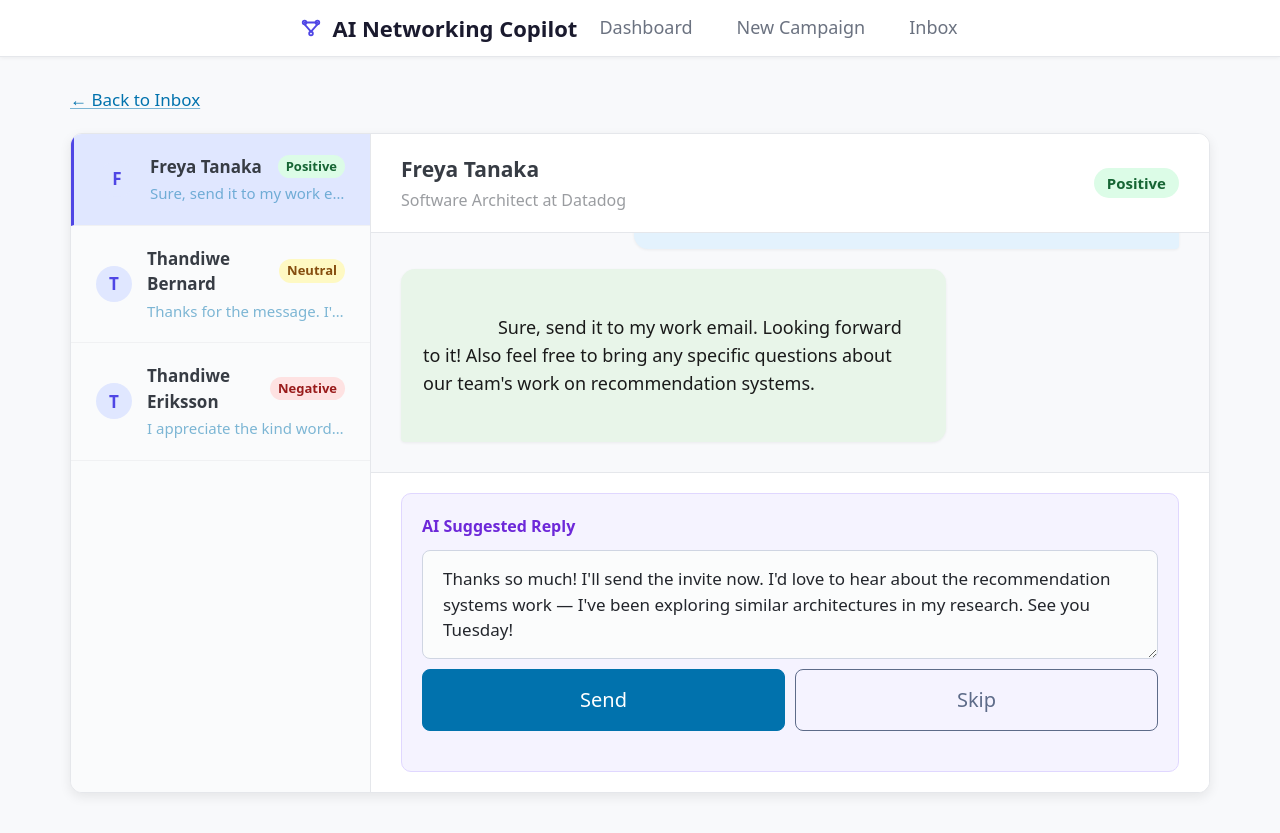
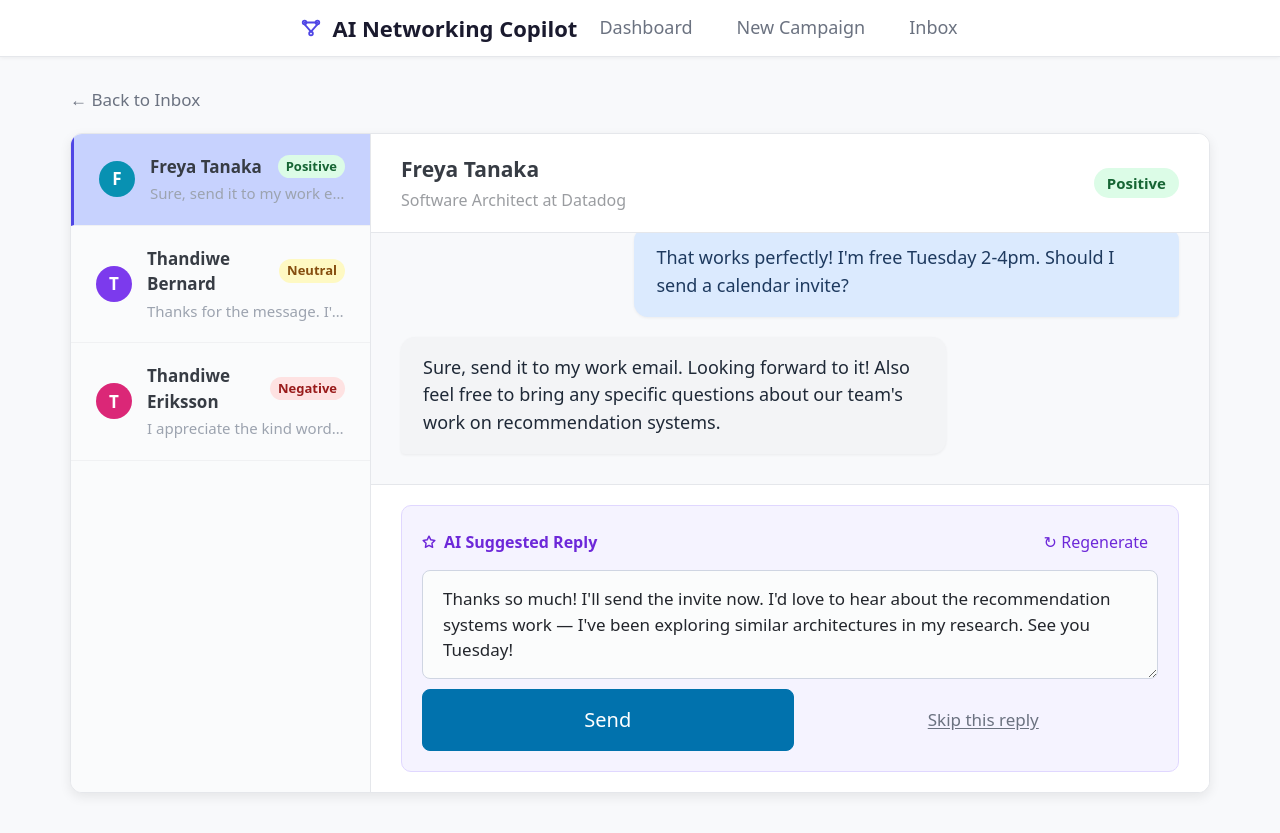
Before and after one commit to AaravChadha/ai_networking_copilot, a FastAPI app: page /goals/1/inbox/1 in a window 1280 px wide. Run offline with FastAPI, Linux system fonts and the light colour scheme; data comes from the database, SQL or seed files in the repository; some libraries are stand-ins or nearby versions.

Commit message:
polish chat — gray inbound bubbles, AI spark icon, regenerate button, deterministic avatars

```diff
--- a/app/templates/chat.html
+++ b/app/templates/chat.html
@@ -34,20 +34,19 @@
         background: #f0f4ff;
     }
     .chat-sidebar a.active-thread {
-        background: #e0e7ff;
+        background: #c7d2fe;
         border-left: 3px solid #4f46e5;
     }
     .sidebar-avatar {
         width: 36px;
         height: 36px;
         border-radius: 50%;
-        background: #e0e7ff;
-        color: #4f46e5;
         display: flex;
         align-items: center;
         justify-content: center;
         font-weight: 700;
         font-size: 0.85rem;
+        color: #fff;
         flex-shrink: 0;
     }
     .chat-panel {
@@ -90,17 +89,18 @@
         line-height: 1.55;
         white-space: pre-wrap;
         box-shadow: 0 1px 3px rgba(0,0,0,0.06);
+        word-wrap: break-word;
     }
     .bubble-them {
         align-self: flex-start;
-        background: #e8f5e9;
-        color: #1a1a1a;
+        background: #f3f4f6;
+        color: #1f2937;
         border-bottom-left-radius: 4px;
     }
     .bubble-you {
         align-self: flex-end;
-        background: #e3f2fd;
-        color: #1a1a1a;
+        background: #dbeafe;
+        color: #1e3a5f;
         border-bottom-right-radius: 4px;
     }
     .chat-footer {
@@ -115,17 +115,39 @@
         border-radius: 10px;
         padding: 1rem;
     }
+    .ai-suggestion-header {
+        display: flex;
+        align-items: center;
+        justify-content: space-between;
+        margin-bottom: 0.6rem;
+    }
     .ai-suggestion-label {
+        display: flex;
+        align-items: center;
+        gap: 0.4rem;
         font-size: 0.8rem;
         font-weight: 600;
         color: #6d28d9;
-        margin-bottom: 0.6rem;
     }
     .ai-suggestion textarea {
         font-size: 0.85rem;
         margin-bottom: 0.5rem;
         border-radius: 8px;
     }
+    .regen-btn {
+        background: none;
+        border: none;
+        color: #6d28d9;
+        font-size: 0.8rem;
+        cursor: pointer;
+        padding: 0.2rem 0.5rem;
+        border-radius: 6px;
+        display: flex;
+        align-items: center;
+        gap: 0.3rem;
+        margin: 0 !important;
+    }
+    .regen-btn:hover { background: #ede9fe; }
     .chat-input-row {
         display: flex;
         gap: 0.5rem;
@@ -140,27 +162,40 @@
         margin-bottom: 0;
         white-space: nowrap;
     }
+    .skip-link {
+        background: none;
+        border: none;
+        color: #6b7280;
+        font-size: 0.85rem;
+        cursor: pointer;
+        padding: 0;
+        margin: 0 !important;
+        text-decoration: underline;
+    }
+    .skip-link:hover { color: #374151; }
 </style>
 {% endblock %}
 
 {% block content %}
 <nav style="margin-bottom: 1rem; display: flex; align-items: center; gap: 0.5rem;">
-    <a href="/goals/{{ goal.id }}/inbox" style="font-size: 0.85rem;">&larr; Back to Inbox</a>
+    <a href="/goals/{{ goal.id }}/inbox" style="font-size: 0.85rem; text-decoration: none; color: #6b7280;">&larr; Back to Inbox</a>
 </nav>
 
 <div class="chat-layout">
     {# Sidebar: thread list #}
     <div class="chat-sidebar">
+        {% set avatar_colors = ['#4f46e5', '#0891b2', '#7c3aed', '#db2777', '#ea580c', '#059669', '#2563eb', '#9333ea', '#dc2626', '#ca8a04'] %}
         {% for thread in threads %}
+        {% set name_hash = thread.message.profile.id %}
         <a href="/goals/{{ goal.id }}/inbox/{{ thread.message.id }}"
            class="{{ 'active-thread' if thread.message.id == active_message_id }}">
-            <div class="sidebar-avatar">{{ thread.message.profile.name[0] }}</div>
+            <div class="sidebar-avatar" style="background: {{ avatar_colors[name_hash % 10] }};">{{ thread.message.profile.name[0] }}</div>
             <div style="flex: 1; min-width: 0;">
                 <div style="display: flex; justify-content: space-between; align-items: center; margin-bottom: 0.15rem;">
                     <strong style="font-size: 0.85rem;">{{ thread.message.profile.name }}</strong>
                     <span class="badge badge-{{ thread.sentiment }}" style="font-size: 0.65rem; padding: 0.1rem 0.4rem;">{{ thread.sentiment | capitalize }}</span>
                 </div>
-                <p style="margin: 0; font-size: 0.75rem; opacity: 0.5; overflow: hidden; text-overflow: ellipsis; white-space: nowrap;">
+                <p style="margin: 0; font-size: 0.75rem; color: #9ca3af; overflow: hidden; text-overflow: ellipsis; white-space: nowrap;">
                     {{ thread.last_preview }}
                 </p>
             </div>
@@ -186,15 +221,11 @@
 
         <div class="chat-messages" id="chat-messages">
             {# Original outreach #}
-            <div class="bubble-you chat-bubble">
-                {{ active_thread.message.body }}
-            </div>
+            <div class="bubble-you chat-bubble">{{ active_thread.message.body }}</div>
 
             {# Thread replies #}
             {% for reply in active_thread.replies %}
-            <div class="chat-bubble {{ 'bubble-them' if reply.direction == 'inbound' else 'bubble-you' }}">
-                {{ reply.body }}
-            </div>
+            <div class="chat-bubble {{ 'bubble-them' if reply.direction == 'inbound' else 'bubble-you' }}">{{ reply.body }}</div>
             {% endfor %}
         </div>
 
@@ -202,14 +233,23 @@
         <div class="chat-footer" id="chat-footer">
             {% if active_thread.latest_inbound and active_thread.latest_inbound.follow_up_suggestion and active_thread.latest_inbound.follow_up_status == 'pending' %}
             <div class="ai-suggestion">
-                <div class="ai-suggestion-label">AI Suggested Reply</div>
+                <div class="ai-suggestion-header">
+                    <div class="ai-suggestion-label">
+                        <svg width="14" height="14" viewBox="0 0 24 24" fill="none" stroke="currentColor" stroke-width="2.5" stroke-linecap="round" stroke-linejoin="round"><path d="M12 2L15.09 8.26 22 9.27 17 14.14 18.18 21.02 12 17.77 5.82 21.02 7 14.14 2 9.27 8.91 8.26 12 2z"/></svg>
+                        AI Suggested Reply
+                    </div>
+                    <form method="post" action="/api/replies/{{ active_thread.latest_inbound.id }}/regenerate" style="margin: 0;">
+                        <input type="hidden" name="redirect" value="/goals/{{ goal.id }}/inbox/{{ active_thread.message.id }}">
+                        <button type="submit" class="regen-btn" onclick="this.innerHTML='Regenerating...';">&#8635; Regenerate</button>
+                    </form>
+                </div>
                 <form method="post" action="/api/replies/{{ active_thread.latest_inbound.id }}/follow-up">
                     <input type="hidden" name="redirect" value="/goals/{{ goal.id }}/inbox/{{ active_thread.message.id }}">
                     <textarea name="body" rows="3">{{ active_thread.latest_inbound.follow_up_suggestion }}</textarea>
-                    <div style="display: flex; gap: 0.5rem;">
-                        <button type="submit">Send</button>
-                        <button type="submit" class="outline secondary"
-                            formaction="/api/replies/{{ active_thread.latest_inbound.id }}/skip-followup">Skip</button>
+                    <div style="display: flex; align-items: center; gap: 0.75rem;">
+                        <button type="submit" style="margin: 0;">Send</button>
+                        <button type="submit" class="skip-link"
+                            formaction="/api/replies/{{ active_thread.latest_inbound.id }}/skip-followup">Skip this reply</button>
                     </div>
                 </form>
             </div>
--- a/app/templates/contacts.html
+++ b/app/templates/contacts.html
@@ -160,7 +160,7 @@
                 </td>
                 <td>
                     <div style="display: flex; align-items: center; gap: 0.6rem;">
-                        <div class="contact-avatar" style="background: {{ avatar_colors[loop.index0 % 10] }};">{{ c.profile.name[0] }}</div>
+                        <div class="contact-avatar" style="background: {{ avatar_colors[c.profile.id % 10] }};">{{ c.profile.name[0] }}</div>
                         <div>
                             <strong style="font-size: 0.9rem;">{{ c.profile.name }}</strong>
                             <div style="font-size: 0.75rem; color: #6b7280;">{{ c.profile.company }}</div>
```
Also changed, not shown: app/routers/inbox.py (+35 -0 lines).
